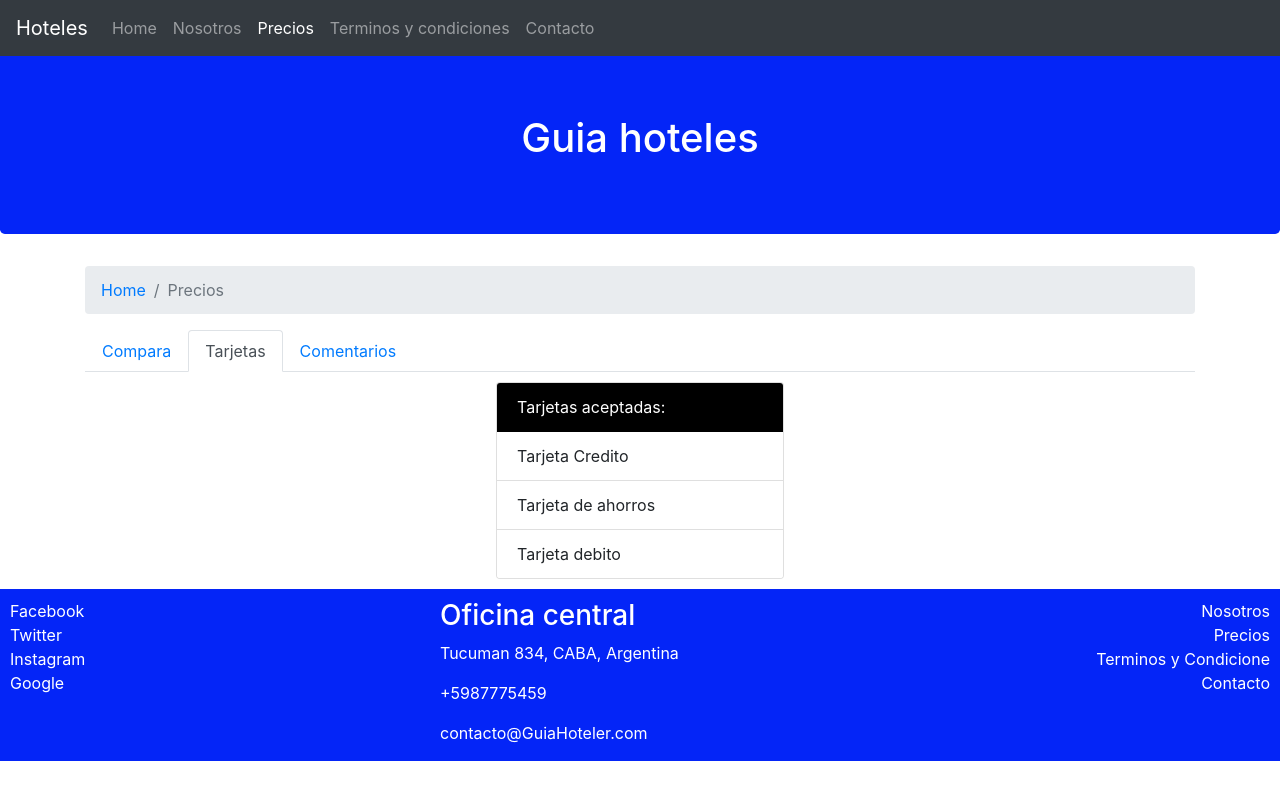
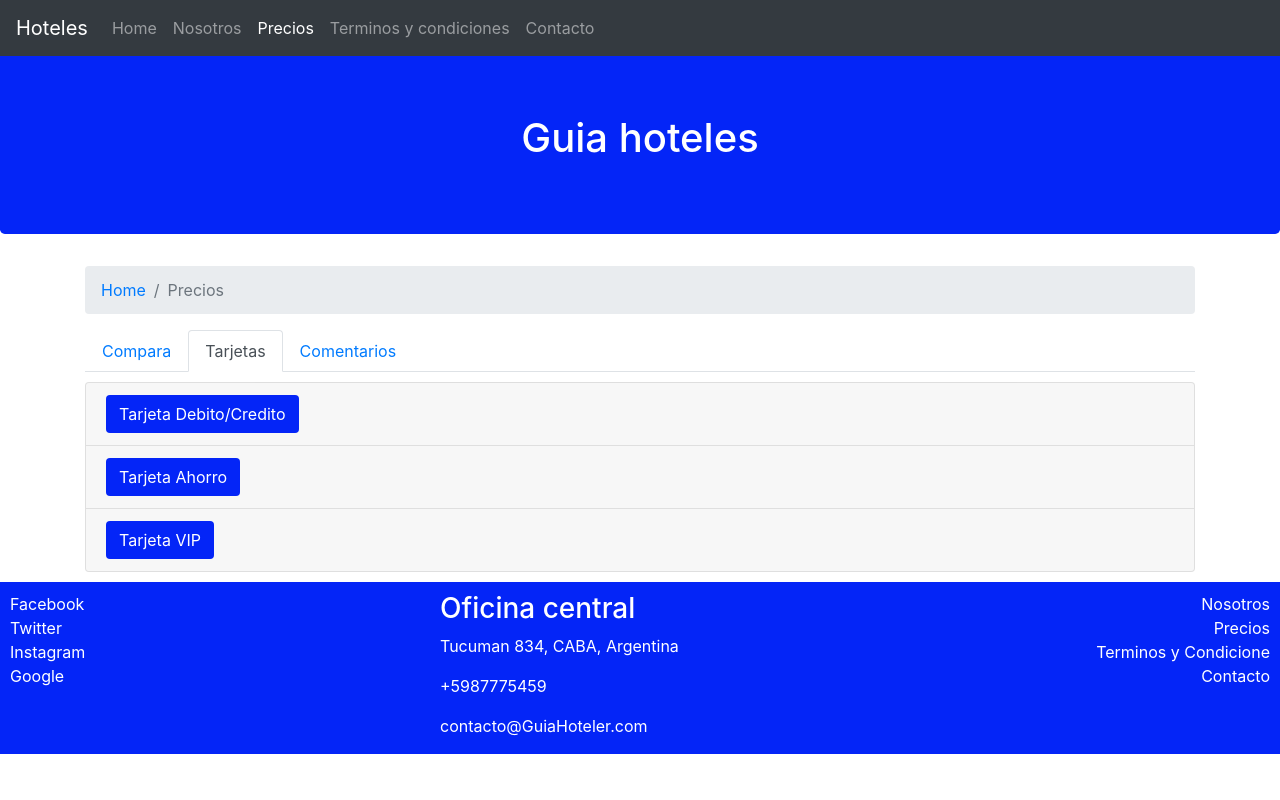
Before and after one commit to FranklinZ12/FirstWeb-with-Bootstrap, a website: page precios.html in a window 1280 px wide. Both pictures are taken after a click on the tab "Tarjetas". Drawn offline with nearby package versions, Linux system fonts and the light colour scheme; a web font is replaced by a local one.

Commit message:
Agregamos accordion

```diff
--- a/precios.html
+++ b/precios.html
@@ -108,19 +108,56 @@
 
             </div>
             <div class="tab-pane fade" id="tarjetas" role="tabpanel" aria-labelledby="tarjetas-tab">
+                <div class="accordion" id="accordionTarjetas">
+                    <div class="card">
+                        <div class="card-header" id="headingOne">
+                            <h5 class="mb-0">
+                                <button class="btn btn-link" type="button" data-toggle="collapse" data-target="#collapseDebitoCredito" aria-expanded="true" aria-controls="collapseDebitoCredito">
+                                    Tarjeta Debito/Credito
+                                </button>
+                            </h5>
+                        </div>
 
-                <div class="d-flex justify-content-center">
-                    <div class="card" style="width: 18rem">
-                        <div class="card-header" style="background-color: black; color: white;">
-                        Tarjetas aceptadas:
+                        <div id="collapseDebitoCredito" class="collapse" aria-labelledby="headingOne" data-parent="#accordionTarjetas">
+                            <div class="card-body">
+                                Puedes reservar en 3 cuotas con interes del 2%.
+                            </div>
+                        </div>
                     </div>
-                        <ul class="list-group list-group-flush">
-                            <li class="list-group-item">Tarjeta Credito</li>
-                            <li class="list-group-item">Tarjeta de ahorros</li>
-                            <li class="list-group-item">Tarjeta debito</li>
-                        </ul>
+                    <div class="card">
+                        <div class="card-header" id="headingTwo">
+                            <h5 class="mb-0">
+                                <button class="btn btn-link" type="button" data-toggle="collapse" data-target="#collapseAhorro" aria-expanded="true" aria-controls="collapseAhorro">
+                                    Tarjeta Ahorro
+                                </button>
+                            </h5>
+                        </div>
+                        <div id="collapseAhorro" class="collapse" aria-labelledby="headingTwo" data-parent="#accordionTarjetas">
+                            <div class="card-body">
+                                Puedes reservar en 6 cuotas sin interes.
+                            </div>
+                        </div>
                     </div>
+                    <div class="card">
+                        <div class="card-header" id="headingThree">
+                            <h5 class="mb-0">
+                                <button class="btn btn-link" type="button" data-toggle="collapse" data-target="#collapseVIP" aria-expanded="true" aria-controls="collapseVIP">
+                                    Tarjeta VIP
+                                </button>
+                            </h5>
+                        </div>
+
+                        <div id="collapseVIP" class="collapse" aria-labelledby="headingThree" data-parent="#accordionTarjetas">
+                            <div class="card-body">
+                                Puedes reservar en 6 cuotas sin interes.
+                                Al llegar, recibiras una canasta familiar.
+                            </div>
+                        </div>
+                    </div>
+
                 </div>
+
+
             </div>
             <div class="tab-pane fade" id="comentarios" role="tabpanel" aria-labelledby="comentarios-tab">Comentarios
             </div>
```
